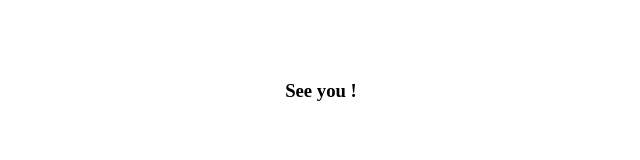
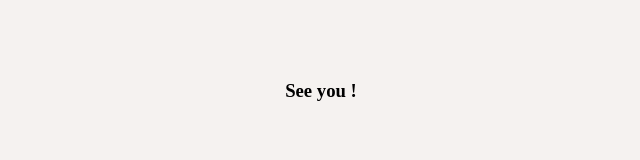
Before and after one commit to bssj/xyz, a plain HTML site: page index.html in a window 1280 px wide. Shown: the whole page, without its empty margins (319-959 px from the left). Drawn offline with Linux system fonts and the light colour scheme.

Commit message:
Update index.html

```diff
--- a/index.html
+++ b/index.html
@@ -4,6 +4,9 @@
     <meta charset="utf-8">
     <title>shujie</title>
     <style>
+        body{
+        background-color:#f5f2f0;
+        }
         h3{
         text-align:center;
         margin-top:80px;
```
